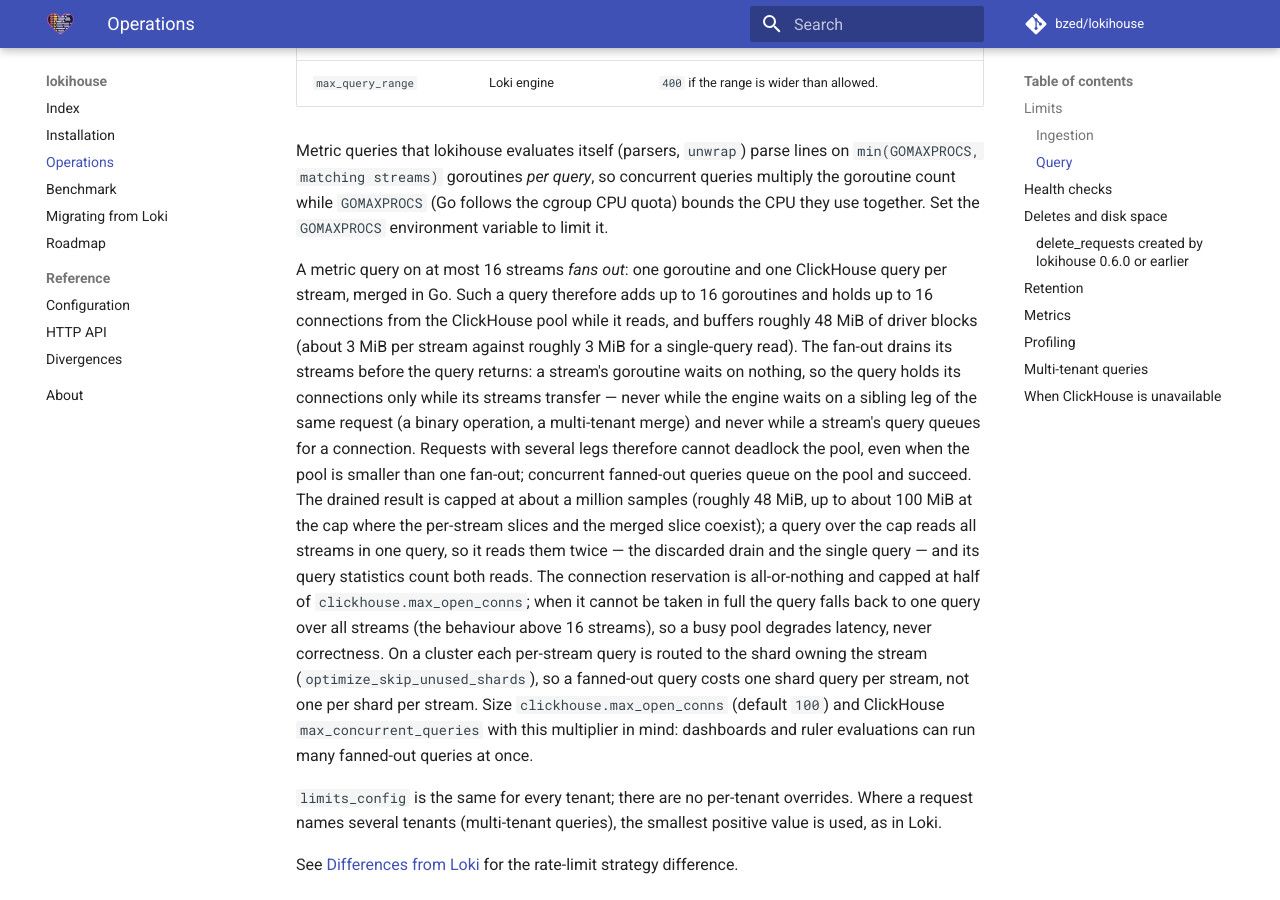
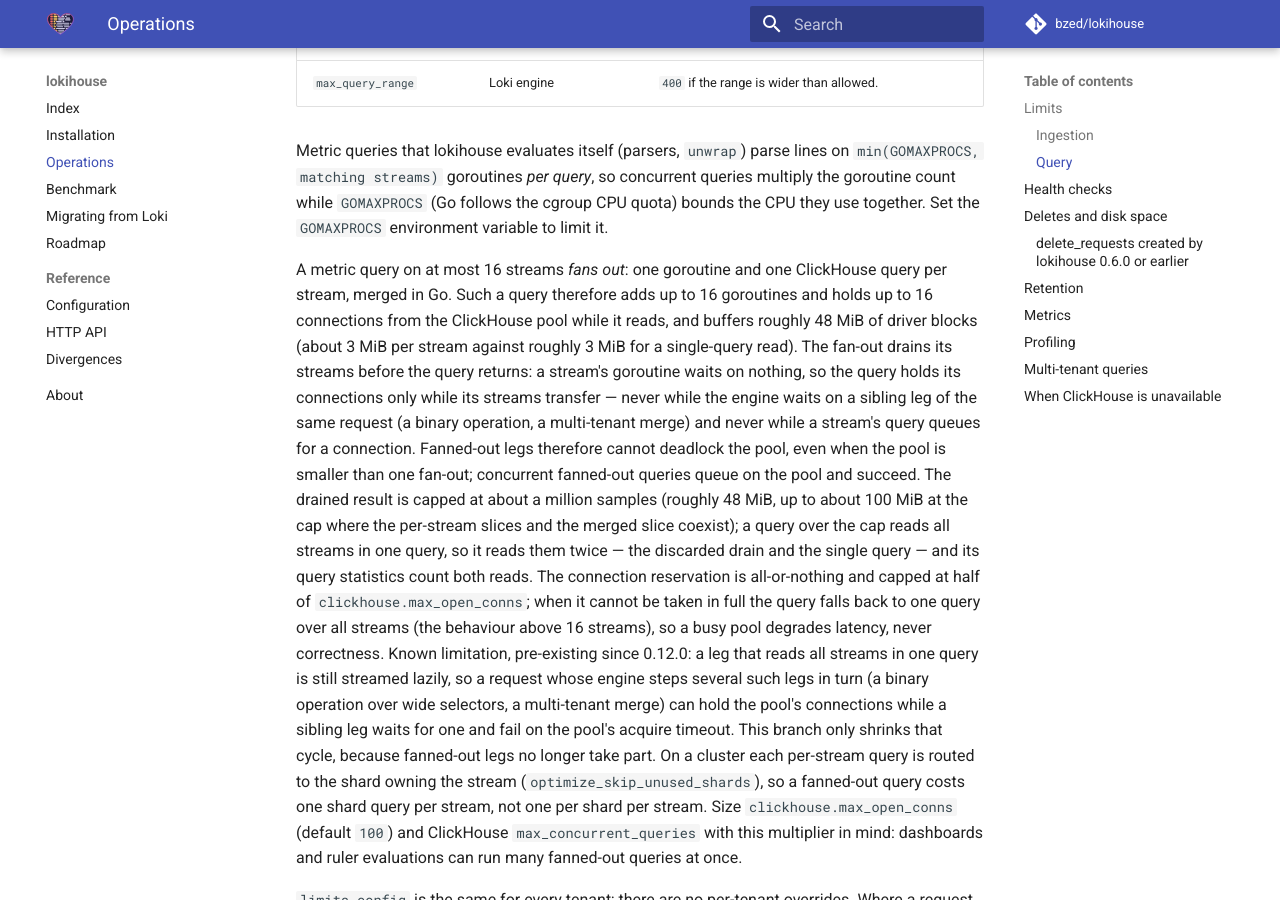
Before and after one commit to bzed/lokihouse, an MkDocs documentation site: the page built from docs/operations.md, in a window 1280 px wide and 900 px high, scrolled down 1805 px. Built offline with MkDocs 1.6.1 and Material for MkDocs 9.7.7, drawn with Linux system fonts in a browser that asks for light colours; comment, search, counter and statistics services are not loaded.

Commit message:
test: fan every leg out in the multi-leg pool regression test
TestSelectSamples_FanoutMultiLegQueriesNeverDeadlockPool pinned the R1
fix, but with FanoutConns 2 most of its legs failed the reservation and
took the global read, which is lazy: a leg holds its connection while the
engine steps a sibling leg, so ten concurrent binary operations on a
four-connection pool could deadlock in the global read's own lockstep
cycle — the pre-existing 0.12.0 one, not the fan-out's. The test failed
that way in one of two full test-cluster runs, on timing that had nothing
to do with the code it pins.

The budget is now 40, far above the four-connection pool, so every leg of
every binary operation fans out (the drain makes a budget above the pool
safe, as TestSelectSamples_FanoutBudgetAbovePoolSucceeds shows), and the
acquire timeout is the production default of 5 s, so a real regression
fails fast. Against the previous implementation the test still goes red,
now in about 5 s per stuck round instead of 30. The operations note and
the CHANGELOG sentence are narrowed to fanned-out legs, and the
global-read lockstep cycle is recorded as a known limitation inherited
from 0.12.0.

Generated by Mistral Vibe.
Co-Authored-By: Mistral Vibe <vibe@mistral.ai>

```diff
--- a/docs/operations.md
+++ b/docs/operations.md
@@ -52,9 +52,9 @@ against roughly 3 MiB for a single-query read). The fan-out drains its streams
 before the query returns: a stream's goroutine waits on nothing, so the query
 holds its connections only while its streams transfer — never while the engine
 waits on a sibling leg of the same request (a binary operation, a multi-tenant
-merge) and never while a stream's query queues for a connection. Requests with
-several legs therefore cannot deadlock the pool, even when the pool is smaller
-than one fan-out; concurrent fanned-out queries queue on the pool and succeed.
+merge) and never while a stream's query queues for a connection. Fanned-out
+legs therefore cannot deadlock the pool, even when the pool is smaller than
+one fan-out; concurrent fanned-out queries queue on the pool and succeed.
 The drained result is capped at about a million samples (roughly 48 MiB, up
 to about 100 MiB at the cap where the per-stream slices and the merged slice
 coexist); a query over the cap reads all streams in one query, so it reads
@@ -63,7 +63,12 @@ statistics count both reads. The connection reservation is
 all-or-nothing and capped at half of `clickhouse.max_open_conns`; when it
 cannot be taken in full the query falls back to one query over all streams (the
 behaviour above 16 streams), so a busy pool degrades latency, never
-correctness. On a cluster each per-stream query is routed to the shard owning
+correctness. Known limitation, pre-existing since 0.12.0: a leg that reads all
+streams in one query is still streamed lazily, so a request whose engine steps
+several such legs in turn (a binary operation over wide selectors, a
+multi-tenant merge) can hold the pool's connections while a sibling leg waits
+for one and fail on the pool's acquire timeout. This branch only shrinks that
+cycle, because fanned-out legs no longer take part. On a cluster each per-stream query is routed to the shard owning
 the stream (`optimize_skip_unused_shards`), so a fanned-out query costs one
 shard query per stream, not one per shard per stream. Size
 `clickhouse.max_open_conns` (default `100`) and ClickHouse
```
Also changed, not shown: CHANGELOG.md (+1 -1 lines), 1 other file.
